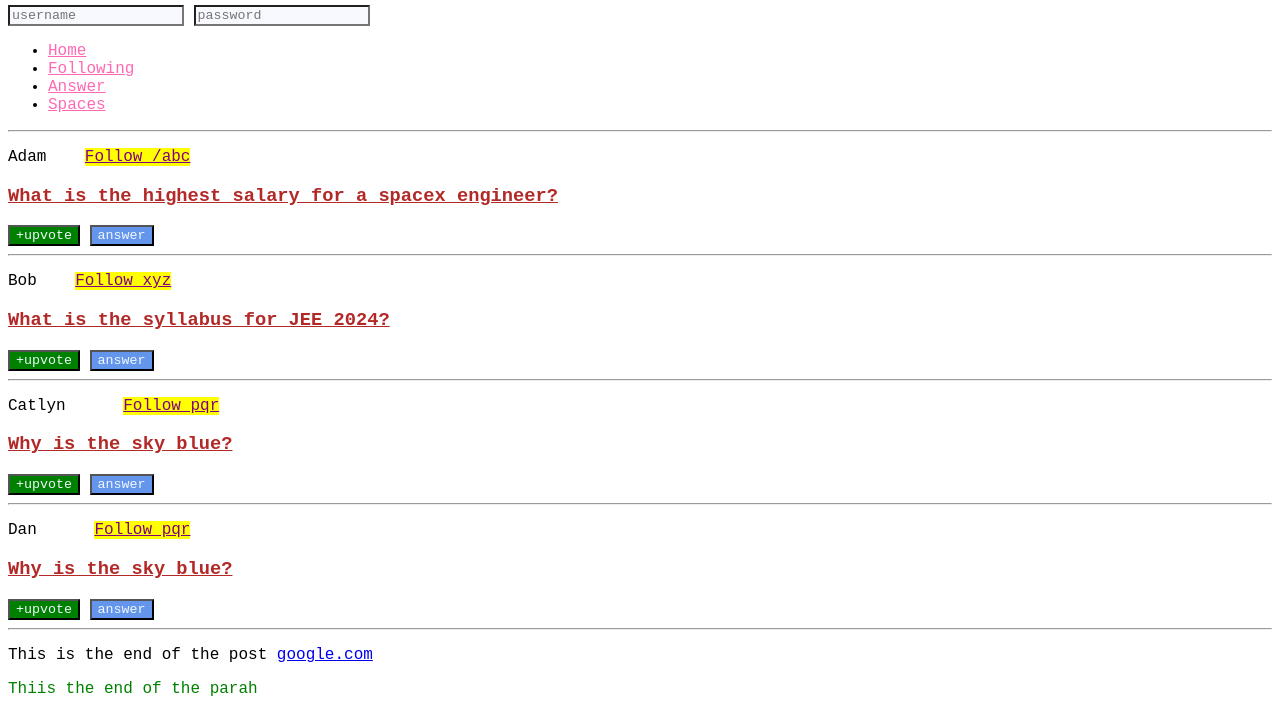
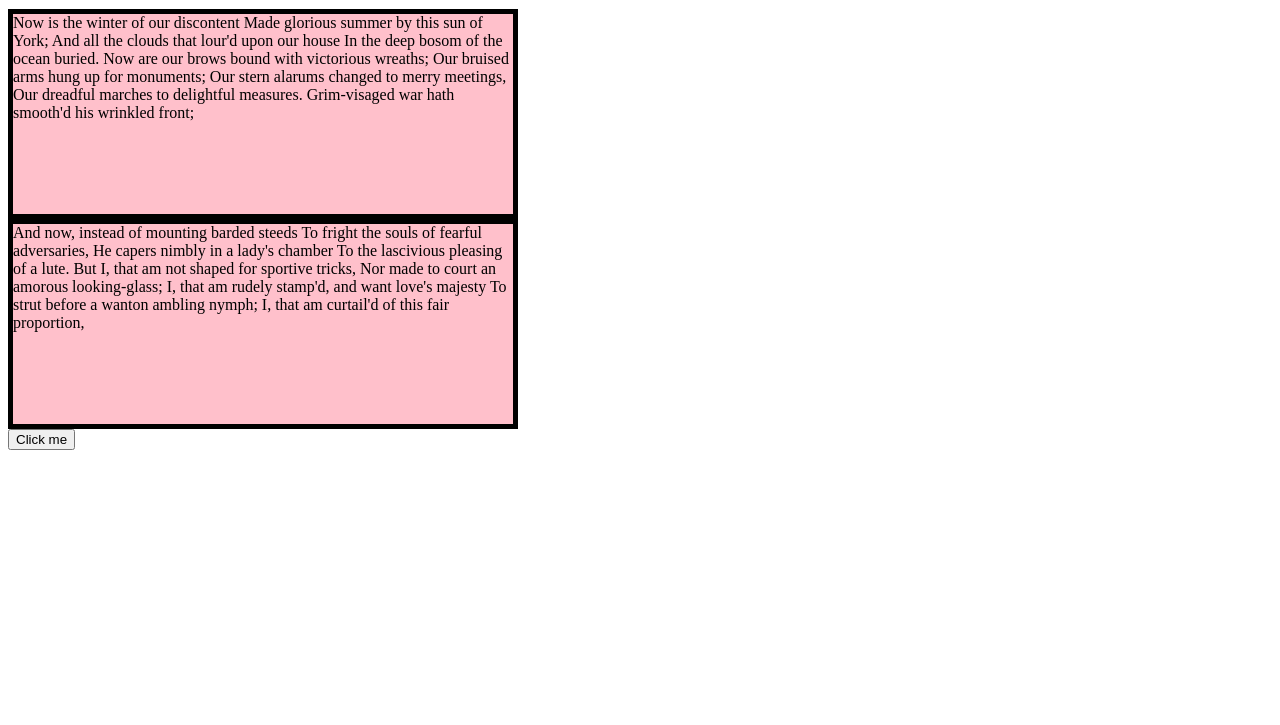
Before and after one commit to Kitler2004/Web_Dev_final, a plain HTML site: page index.html in a window 1280 px wide. Shown: the part 75-800 px from the top of the page. Drawn offline with Linux system fonts and the light colour scheme.

Commit message:
added the thing in the repo

```diff
--- a/index.html
+++ b/index.html
@@ -4,77 +4,27 @@
     <meta charset="UTF-8" />
     <meta http-equiv="X-UA-Compatible" content="IE=edge" />
     <meta name="viewport" content="width=device-width, initial-scale=1.0" />
-    <link rel="stylesheet" href="style.css">
-    <title>CSS Chapter2</title>
+    <title>CSS</title>
+    <link rel="stylesheet" href="style3.css" />
   </head>
   <body>
-    <header>
-        <h1>Quora
-            <button id="login">Log in</button>
-            <button id="signup">Sign up</button>
-        </h1>
-        <div>
-            <input type="text" placeholder="username">
-            <input type="password" placeholder="password">
-        </div>
-        <nav>
-            <ul>
-                <li><a href="/home">Home</a></li>
-                <li><a href="/following">Following</a></li>
-                <li><a href="/answer">Answer</a></li>
-                <li><a href="/spaces">Spaces</a></li>
-            </ul>
-        </nav>
-        <hr>
-    </header>
-    <main>
-        <p class="post">
-        Adam &nbsp;&nbsp;
-        <a class="follow" href="/adam">Follow /abc</a></span>
-        </p>
-        <h3>What is the highest salary for a spacex engineer?</h3>
-        <span>
-            <button class="upvote">+upvote</button>
-            <button class="upvote">answer</button>
-        </span>
-        <hr />
-
-        <p class="post">
-        Bob &nbsp;&nbsp;
-        <a class="follow" href="/bob">Follow xyz</a>
-        </p>
-        <h3>What is the syllabus for JEE 2024?</h3>
-        <span>
-            <button class="upvote">+upvote</button>
-            <button class="upvote">answer</button>
-        </span>
-        <hr />
-
-        <p class="post">
-        Catlyn &nbsp;&nbsp;&nbsp;&nbsp;
-        <a class="follow" href="/catlyn">Follow pqr</a>
-        </p>
-        <h3>Why is the sky blue?</h3>
-        <span>
-            <button class="upvote">+upvote</button>
-            <button class="upvote">answer</button>
-        </span>
-        <hr />
-
-        <p class="post">
-            Dan &nbsp;&nbsp;&nbsp;&nbsp;
-            <a class="follow" href="/dan">Follow pqr</a>
-            </p>
-            <h3>Why is the sky blue?</h3>
-            <span>
-                <button class="upvote">+upvote</button>
-                <button class="upvote">answer</button>
-            </span>
-            <hr />
-            <p>This is the end of the post <a href="google.com">google.com</a></p>
-    </main>
-   <div id="myid">
-    <p>Thiis the end of the parah</p>
-   </div>
+    <h1>Random Heading</h1>
+    <div>
+      Now is the winter of our discontent Made glorious summer by this sun of
+      York; And all the clouds that lour'd upon our house In the deep bosom of
+      the ocean buried. Now are our brows bound with victorious wreaths; Our
+      bruised arms hung up for monuments; Our stern alarums changed to merry
+      meetings, Our dreadful marches to delightful measures. Grim-visaged war
+      hath smooth'd his wrinkled front;
+    </div>
+    <div>
+      And now, instead of mounting barded steeds To fright the souls of fearful
+      adversaries, He capers nimbly in a lady's chamber To the lascivious
+      pleasing of a lute. But I, that am not shaped for sportive tricks, Nor
+      made to court an amorous looking-glass; I, that am rudely stamp'd, and
+      want love's majesty To strut before a wanton ambling nymph; I, that am
+      curtail'd of this fair proportion,
+    </div>
+    <button>Click me</button>
   </body>
 </html>
--- a/style.css
+++ b/style.css
@@ -160,50 +160,6 @@ h1,h3{
  }
  #login{
     background-color: white;
-    color: black;
-}
-#signup{
-    background-color: #b22927;
-    color: aliceblue;
-}
-input[type]{
-    background-color: ghostwhite;
-}
-input[type = "text"]{
-    color: red;
-}
-input[type= "password"]{
-    color: green;
-}
-nav a{
-    color: hotpink;
-}
-.post a{
-    color: purple;
-    background-color: yellow;
-}
-.upvote{
-    background-color: green;
-    color: aliceblue;
-}
-.upvote + button{
-    color: aliceblue;
-    background-color: cornflowerblue;
-}
-.post + h3{
-    text-decoration: underline;
-}
-div[id="myid"]{
-    color: green;
-} */
- *{
-    font-family: 'Courier New', Courier, monospace;
- }
- h1,h3{
-    color: #b22927;
- }
- #login{
-    background-color: white;
  }
  #signup{
     background-color: #b22927;
@@ -213,10 +169,10 @@ div[id="myid"]{
     background-color: ghostwhite;
  }
  input[type="text"]{
+    color: green;
+ }
+ input[type = "password"]{
     color: red;
- }
- input[type="password"]{
-    color: green;;
  }
  nav a{
     color: hotpink;
@@ -225,6 +181,9 @@ div[id="myid"]{
     color: purple;
     background-color: yellow;
  }
+ .post + h3{
+    text-decoration: underline;
+ }
  .upvote{
     background-color: green;
     color: aliceblue;
@@ -232,9 +191,23 @@ div[id="myid"]{
  .upvote + button{
     background-color: cornflowerblue;
  }
-.post + h3{
-    text-decoration: underline;
-}
-div[id="myid"] p {
+ div[type="myid"]{
     color: green;
  }
+
+
+h1::first-letter{
+    color: black;
+}
+p::selection{
+    background-color: ;
+}
+p::first-line{
+    color: purple;
+} */
+ *{
+    font-family: 'Courier New', Courier, monospace;
+ }
+ h1,h3{
+    color: #b22927;
+ }
--- /dev/null
+++ b/style2.css
@@ -0,0 +1,3 @@
+h3{
+    background-color: green;
+}
--- /dev/null
+++ b/style3.css
@@ -0,0 +1,18 @@
+div {
+     /* height: 200px;
+    width: 300px;
+    background-color: pink;
+   border: 5px solid black;
+   border-color: yellow;
+   border-top: 5px dashed blue;
+   border-left: 5px dashed red;
+   border-bottom: 5px dashed green;
+   border-right: 5px dashed yellow; */
+   height: 200px;
+   width: 500px;
+   background-color: pink;
+   border: 5px solid black;
+}
+h1{
+    border: 2px dashed green;
+}
```
Also changed, not shown: new.js (added, +9 -0 lines). Lines whose indentation alone changed are shown as unchanged.
